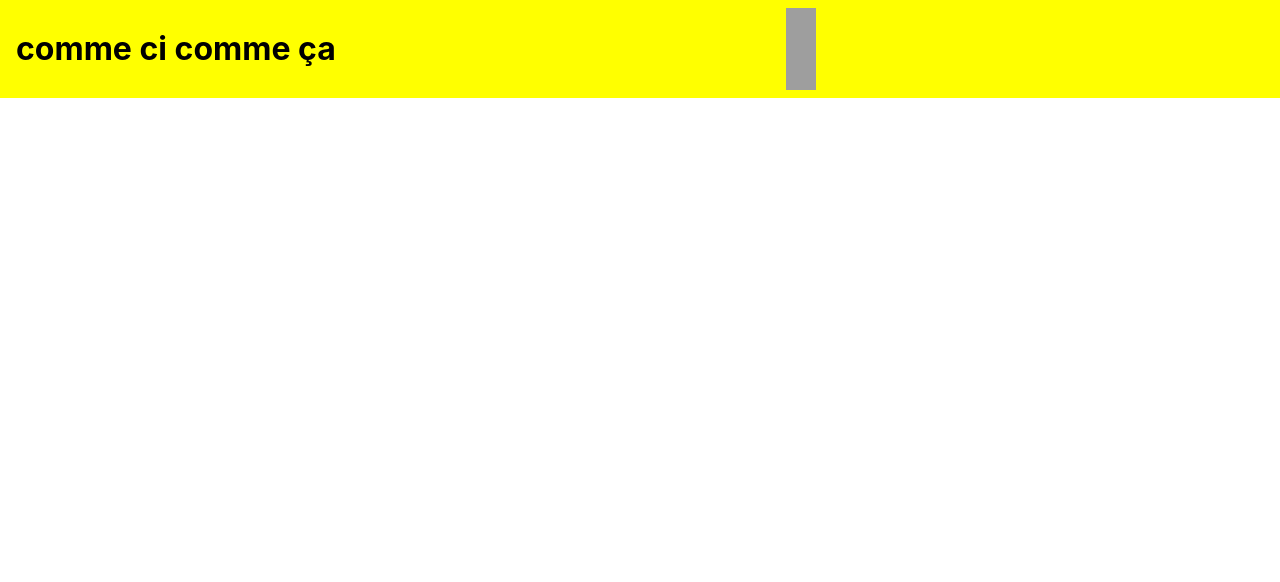
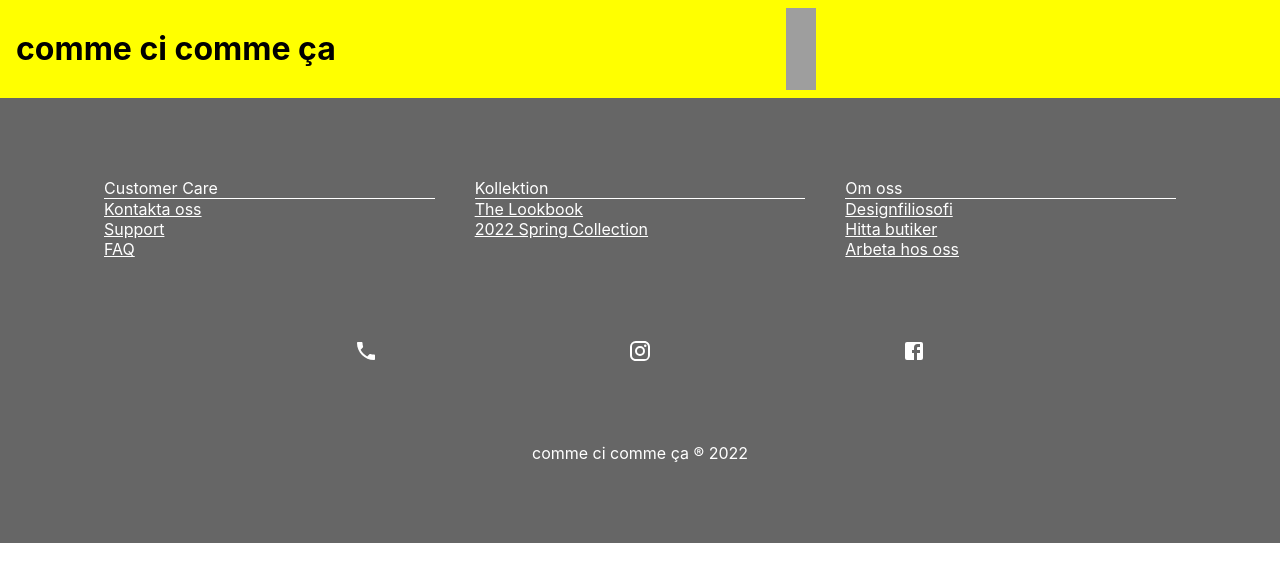
Before and after one commit to mirrenil/commeci-commeca-webbshop, a React (Create React App) app: page / in a window 1280 px wide. Shown: the top 582 px of the page. Built offline with nearby package versions, Linux system fonts and the light colour scheme; grey boxes are pictures that could not be loaded.

Commit message:
created a simple footer that we can easily change and added icons from MUI

```diff
--- a/package.json
+++ b/package.json
@@ -5,6 +5,7 @@
   "dependencies": {
     "@emotion/react": "^11.8.1",
     "@emotion/styled": "^11.8.1",
+    "@mui/icons-material": "^5.5.0",
     "@mui/material": "^5.5.0",
     "@testing-library/jest-dom": "^5.16.2",
     "@testing-library/react": "^12.1.3",
--- /dev/null
+++ b/src/components/Footer.css
@@ -0,0 +1,11 @@
+footer {
+    background-color: #716557;
+    width: 100%;
+    height: 20rem;
+}
+
+.footerTitle {
+    letter-spacing: 2px;
+}
+
+.footerNav {}
--- a/src/components/Footer.tsx
+++ b/src/components/Footer.tsx
@@ -1,6 +1,86 @@
-import React from "react";
+import { Box, Container, Grid, Link } from "@mui/material";
+import InstagramIcon from "@mui/icons-material/Instagram";
+import LocalPhoneIcon from "@mui/icons-material/LocalPhone";
+import FacebookIcon from "@mui/icons-material/Facebook";
+export function Footer() {
+  return (
+    <footer>
+      <Box
+        px={{ xs: 3, sm: 10 }}
+        py={{ xs: 5, sm: 10 }}
+        bgcolor="text.secondary"
+        color="white"
+      >
+        <Container maxWidth="lg">
+          <Grid container spacing={5}>
+            <Grid item xs={12} sm={4}>
+              <Box borderBottom={1}>Customer Care</Box>
+              <Box>
+                <Link href="/" color="inherit">
+                  Kontakta oss
+                </Link>
+              </Box>
+              <Box>
+                <Link href="/" color="inherit">
+                  Support
+                </Link>
+              </Box>
+              <Box>
+                <Link href="/" color="inherit">
+                  FAQ
+                </Link>
+              </Box>
+            </Grid>
+            <Grid item xs={12} sm={4}>
+              <Box borderBottom={1}>Kollektion</Box>
+              <Box>
+                <Link href="/" color="inherit">
+                  The Lookbook
+                </Link>
+              </Box>
+              <Box>
+                <Link href="/" color="inherit">
+                  2022 Spring Collection
+                </Link>
+              </Box>
+            </Grid>
+            <Grid item xs={12} sm={4}>
+              <Box borderBottom={1}>Om oss</Box>
+              <Box>
+                <Link href="/" color="inherit">
+                  Designfiliosofi
+                </Link>
+              </Box>
+              <Box>
+                <Link href="/" color="inherit">
+                  Hitta butiker
+                </Link>
+              </Box>
+              <Box>
+                <Link href="/" color="inherit">
+                  Arbeta hos oss
+                </Link>
+              </Box>
+            </Grid>
+          </Grid>
+          <Box
+            textAlign="center"
+            pt={{ xs: 5, sm: 10 }}
+            pb={{ xs: 5, sm: 0 }}
+            display="flex"
+            justifyContent="space-evenly"
+          >
+            <LocalPhoneIcon />
+            <InstagramIcon />
+            <FacebookIcon />
+          </Box>
+          <Box textAlign="center" pt={{ xs: 5, sm: 10 }} pb={{ xs: 5, sm: 0 }}>
+            comme ci comme ça &reg; {new Date().getFullYear()}
+          </Box>
+        </Container>
+      </Box>
+    </footer>
+  );
+}
 
-function Footer() {
-  return <footer></footer>;
-}
 export default Footer;
```
Also changed, not shown: 1 other file (tests, documents, lock files or other folders).
